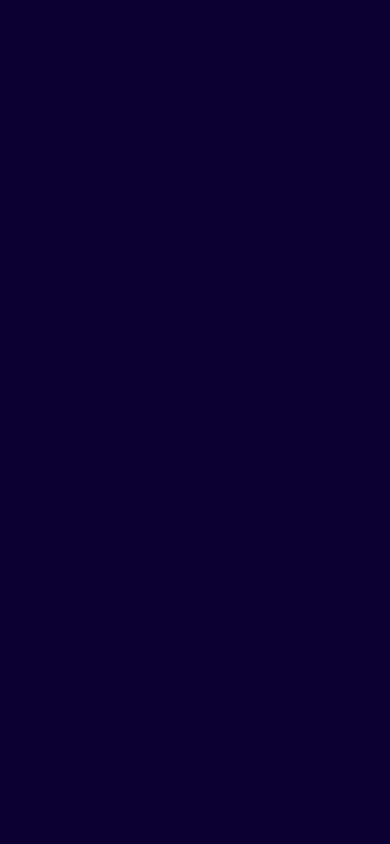
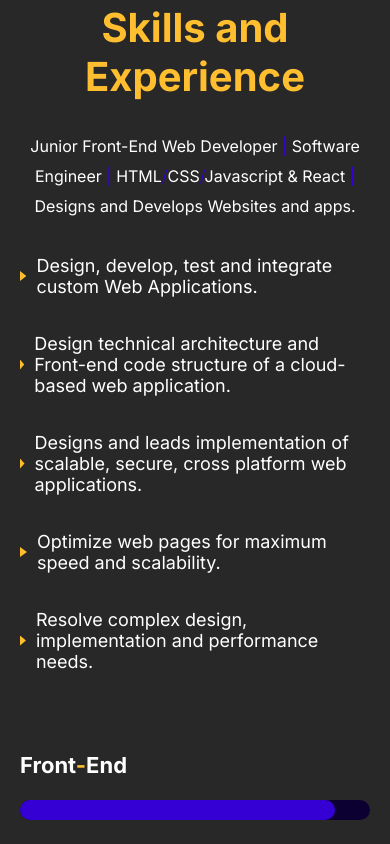
Before and after one commit to CarlosEGCH/Portfolio2023, a React (Vite) app in the folder frontend/: page / in a window 390 px wide. Shown: the part 820-1664 px from the top of the page. Before the commit the page ends 844 px from the top, so only its background shows below. Built offline with nearby package versions, Linux system fonts and the light colour scheme.

Commit message:
Skills section made responsive

```diff
--- a/frontend/src/App.jsx
+++ b/frontend/src/App.jsx
@@ -14,7 +14,7 @@ export default function App() {
     <div>
       <Header />
       <Hero />
-      {/* <Skills /> */}
+      <Skills />
       {/* <Technologies /> */}
       {/* <Projects /> */}
       {/* <Education /> */}
--- a/frontend/src/components/pages/Skills.css
+++ b/frontend/src/components/pages/Skills.css
@@ -24,6 +24,7 @@
     font-size: 18px;
     line-height: 30px;
 }
+
 .skills-wrapper
 .left
 .detail{
@@ -105,3 +106,46 @@ p{
     background-color: #3500D3;
     border-radius: 15px;
 }
+
+@media only screen and (max-width: 1300px){
+    .skills-wrapper {
+        padding: 80px 40px;
+        background-color: #282828;
+        gap: 40px;
+    }
+
+    .skills-wrapper .right .list-container .list-item .bar-container {
+        width: 500px;
+        height: 20px;
+        border-radius: 15px;
+        background-color: #0C0032;
+    }
+}
+
+@media only screen and (max-width: 1100px){
+    .skills-wrapper {
+        padding: 60px 20px;
+        flex-direction: column;
+    }
+
+    .skills-wrapper .right .list-container .list-item .bar-container {
+        width: 100%;
+        height: 20px;
+        border-radius: 15px;
+        background-color: #0C0032;
+    }
+
+    .skills-wrapper .left .title {
+        font-size: 40px;
+        text-align: center;
+    }
+
+    .skills-wrapper .left .subtitle {
+        margin-top: 30px;
+        font-size: 16px;
+        text-align: center;
+    }
+    .skills-wrapper .left .subtitle br{
+        display: none;
+    }
+}
--- a/frontend/src/components/pages/Skills.jsx
+++ b/frontend/src/components/pages/Skills.jsx
@@ -82,7 +82,7 @@ export default function Skills() {
         }
 
   return (
-    <div className="skills-wrapper" ref={ref} id="skills">
+    <div className="skills-wrapper" id="skills">
         <div className="left">
             <p className="title">Skills and <br/> Experience</p>
             <p className="subtitle">Junior Front-End Web Developer <span className="detail">|</span> Software Engineer <span className="detail">|</span> <br/>
@@ -137,7 +137,7 @@ HTML<span className="detail">/</span>CSS<span className="detail">/</span>Javascr
             </div>
         </div>
 
-        <div className="right">
+        <div className="right" ref={ref}>
             <div className="list-container">
                 <div className="list-item">
                     <p>Front<span className='detail'>-</span>End</p>
```
